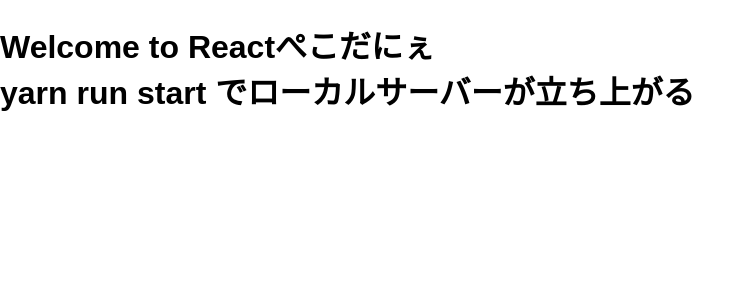
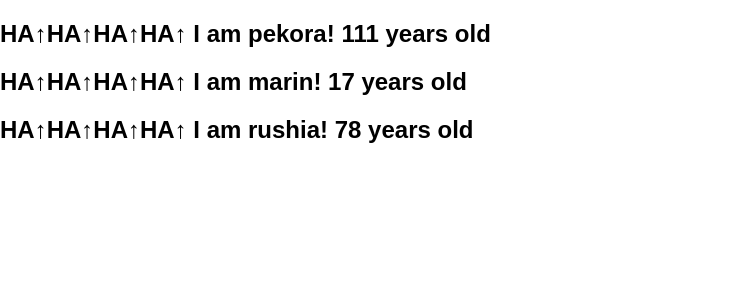
Before and after one commit to yousejp/react-study, a React (Create React App) app in the folder react-app/: page / in a window 1280 px wide. Shown: the top 300 px of the page, without its empty margins (0-755 px from the left). Built offline with nearby package versions, Linux system fonts and the light colour scheme.

Commit message:
propsの勉強

```diff
--- a/react-app/src/App.js
+++ b/react-app/src/App.js
@@ -1,15 +1,51 @@
-import React, { Component } from 'react';
+// import React, { Component } from 'react';
+import React from 'react';
 
-class App extends Component {
-  render() {
-    return (
-      <h1 className="App-title">
-        Welcome to Reactぺこだにぇ
-        <br />
-        yarn run start でローカルサーバーが立ち上がる
-      </h1>
-    );
-  }
-}
+const User = (props) => {
+  return (
+    <h2>
+      HA↑HA↑HA↑HA↑ I am {props.name}! {props.age} years old
+    </h2>
+  );
+};
+User.defaultProps = {
+  age: 78,
+};
+
+const App = () => {
+  const profiles = [
+    { name: 'pekora', age: 111 },
+    { name: 'marin', age: 17 },
+    { name: 'rushia' },
+  ];
+  return (
+    <React.Fragment>
+      <div>
+        {profiles.map((profile, index) => {
+          return <User name={profile.name} age={profile.age} key={index} />;
+        })}
+      </div>
+    </React.Fragment>
+  );
+};
+
+// class App extends Component {
+//   render() {
+//     const welcome = 'Welcome to Reactぺこだにぇなのです';
+//     const text = (
+//       <React.Fragment>
+//         <h1 className="head">
+//           {welcome}
+//           <br />
+//           yarn start でローカルサーバーが立ち上がる
+//         </h1>
+//         <p>Reactの制約で一つのタグしか返してはいけない</p>
+//         <User name={'usada'} age={111} />
+//         <User name={'marin'} age={17} />
+//       </React.Fragment>
+//     );
+//     return text;
+//   }
+// }
 
 export default App;
```
